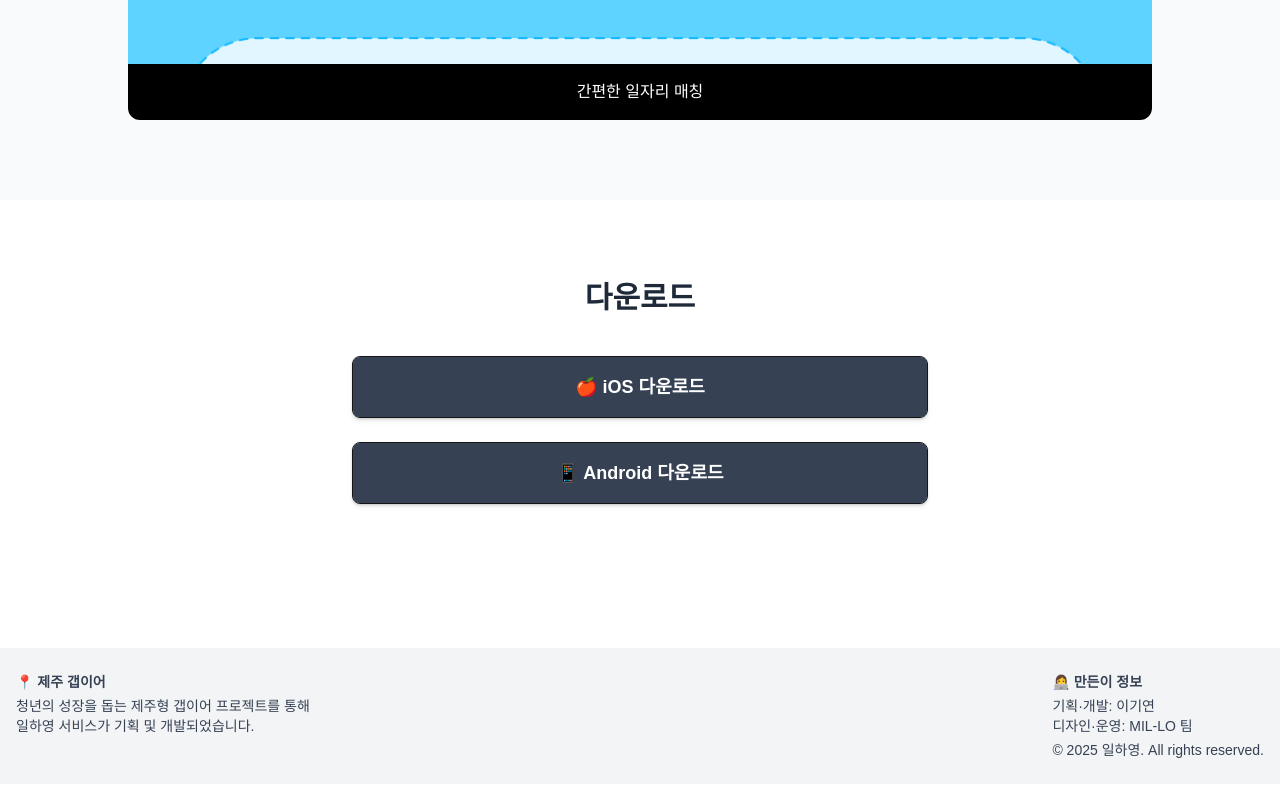
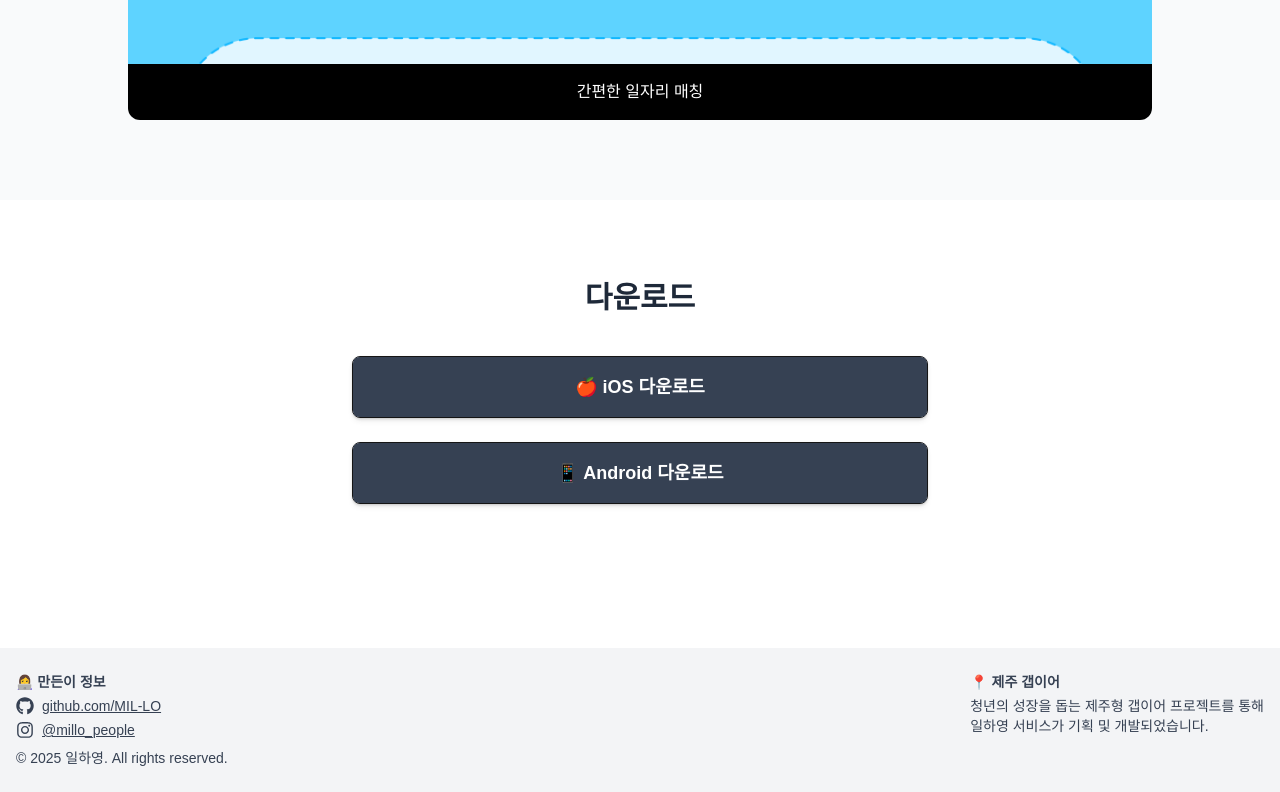
Before and after one commit to Leegiyeon/ilhayoung-web, a Next.js app: page / in a window 1280 px wide. Shown: the part 1759-2551 px from the top of the page. Built offline with nearby package versions, Linux system fonts and the light colour scheme.

Commit message:
fix: layout 및 제작 정보 수정

```diff
--- a/src/components/Footer.tsx
+++ b/src/components/Footer.tsx
@@ -1,20 +1,48 @@
 import React from 'react';
+import { FaGithub, FaInstagram } from 'react-icons/fa';
 
 export default function Footer() {
   return (
     <footer className="bg-gray-100 text-gray-700 text-sm mt-16 py-6">
       <div className="max-w-7xl mx-auto px-4 flex flex-col md:flex-row justify-between items-start gap-4">
+
+        {/* 만든이 정보 */}
+        <div>
+          <h3 className="font-semibold mb-1">👩‍💻 만든이 정보</h3>
+          <div className="flex items-center gap-2 mb-1">
+            <FaGithub className="text-lg" />
+            <a
+              href="https://github.com/MIL-LO"
+              target="_blank"
+              rel="noopener noreferrer"
+              className="hover:text-blue-600 underline"
+            >
+              github.com/MIL-LO
+            </a>
+          </div>
+          <div className="flex items-center gap-2 mb-1">
+            <FaInstagram className="text-lg" />
+            <a
+              href="https://instagram.com/millo_people"
+              target="_blank"
+              rel="noopener noreferrer"
+              className="hover:text-pink-500 underline"
+            >
+              @millo_people
+            </a>
+          </div>
+          <p className="mt-2">© {new Date().getFullYear()} 일하영. All rights reserved.</p>
+        </div>
+
+        {/* 제주 갭이어 정보 */}
         <div>
           <h3 className="font-semibold mb-1">📍 제주 갭이어</h3>
-          <p>청년의 성장을 돕는 제주형 갭이어 프로젝트를 통해 <br /> 일하영 서비스가 기획 및 개발되었습니다.</p>
+          <p>
+            청년의 성장을 돕는 제주형 갭이어 프로젝트를 통해 <br />
+            일하영 서비스가 기획 및 개발되었습니다.
+          </p>
         </div>
 
-        <div>
-          <h3 className="font-semibold mb-1">👩‍💻 만든이 정보</h3>
-          <p>기획·개발: 이기연</p>
-          <p>디자인·운영: MIL-LO 팀</p>
-          <p className="mt-1">© {new Date().getFullYear()} 일하영. All rights reserved.</p>
-        </div>
       </div>
     </footer>
   );
```
